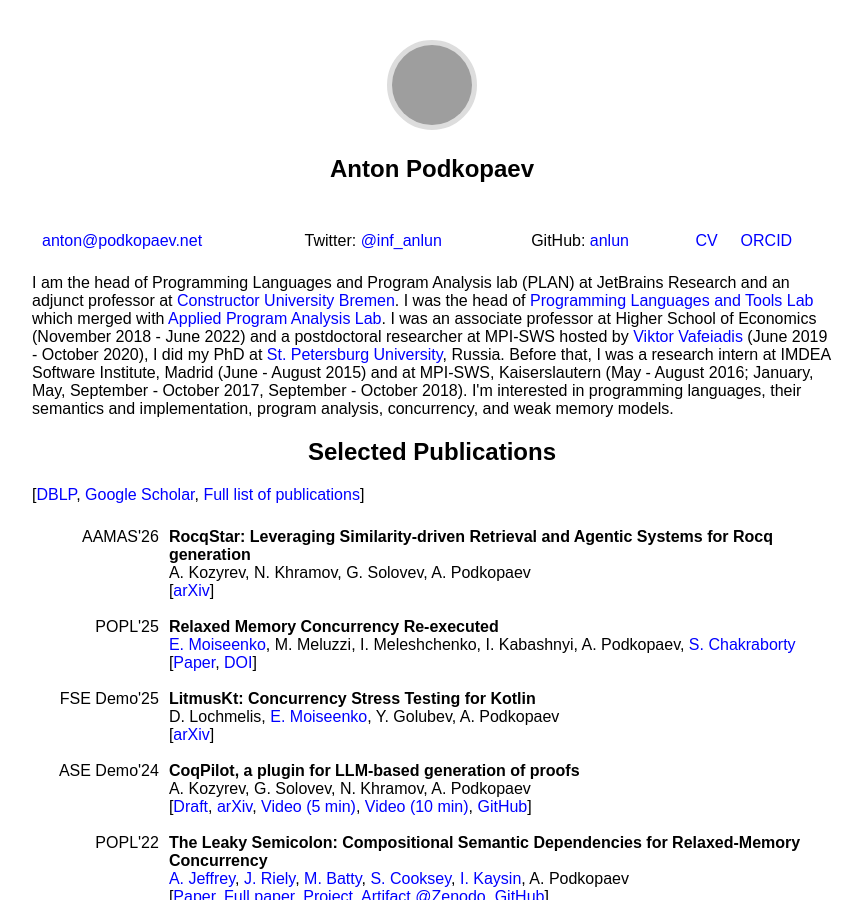
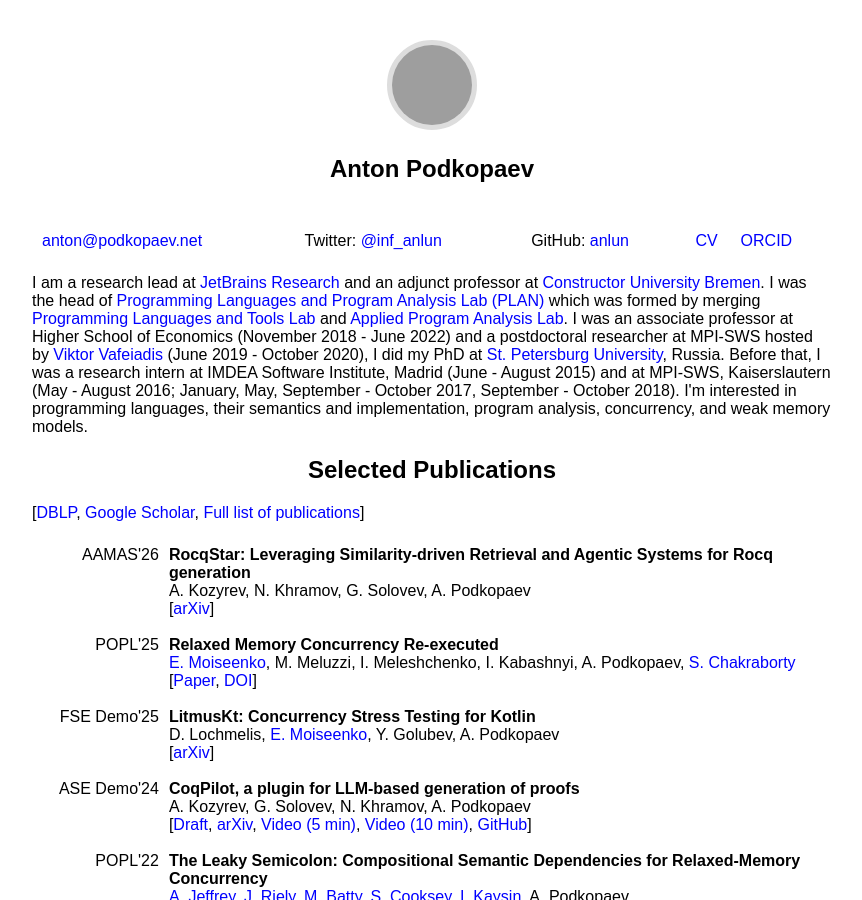
Before and after one commit to anlun/anlun.github.io, a Jekyll site: the page built from index.html, in a window 1280 px wide and 900 px high. Shown: the whole window, without its empty margins (208-1070 px from the left). Built offline with Jekyll 4.4.1, drawn with Linux system fonts in a browser that asks for light colours; some web fonts are replaced; grey boxes are pictures that could not be loaded.

Commit message:
Update bio: research lead at JetBrains Research, PLAN is now past role
Co-Authored-By: Claude Opus 4.6 <noreply@anthropic.com>

```diff
--- a/bio.html
+++ b/bio.html
@@ -28,7 +28,7 @@ title: Anton Podkopaev's bio
     <img src="images/anton_2022.jpg" alt="Anton Podkopaev">
   </div>
   <div class="columnRight">
-Anton Podkopaev is the head of Programming Languages and Tools lab at JetBrains Research.
+Anton Podkopaev is a research lead at JetBrains Research.
 He was a postdoc at MPI-SWS and did his PhD at St. Petersburg University.
 <br/> <br/>
 Anton works on rigorous mathematical specifications and proofs for realistic concurrency systems including CPU architectures (e.g., x86, Arm, Power)
--- a/index.html
+++ b/index.html
@@ -38,9 +38,10 @@ Podkopaev.emailme = function (text) {
 
 
 <section>
-I am the head of Programming Languages and Program Analysis lab (PLAN) at JetBrains Research and an adjunct professor at <a href="https://constructor.university/">Constructor University Bremen</a>.
-I was the head of <a href="https://lp.jetbrains.com/research/plt_lab/">Programming Languages and Tools Lab</a>
-which merged with <a href="https://lp.jetbrains.com/research/applied-program-analysis/">Applied Program Analysis Lab</a>.
+I am a research lead at <a href="https://research.jetbrains.org/">JetBrains Research</a> and an adjunct professor at <a href="https://constructor.university/">Constructor University Bremen</a>.
+I was the head of <a href="https://lp.jetbrains.com/research/plt_lab/">Programming Languages and Program Analysis Lab (PLAN)</a>
+which was formed by merging <a href="https://lp.jetbrains.com/research/plt_lab/">Programming Languages and Tools Lab</a>
+and <a href="https://lp.jetbrains.com/research/applied-program-analysis/">Applied Program Analysis Lab</a>.
 I was an associate professor at Higher School of Economics (November 2018 - June 2022)
 and a postdoctoral researcher at MPI-SWS hosted by <a href="https://people.mpi-sws.org/~viktor/">Viktor Vafeiadis</a> (June 2019 - October 2020),
 I did my PhD at <a href="http://english.spbu.ru/">St. Petersburg University</a>, Russia.
```
